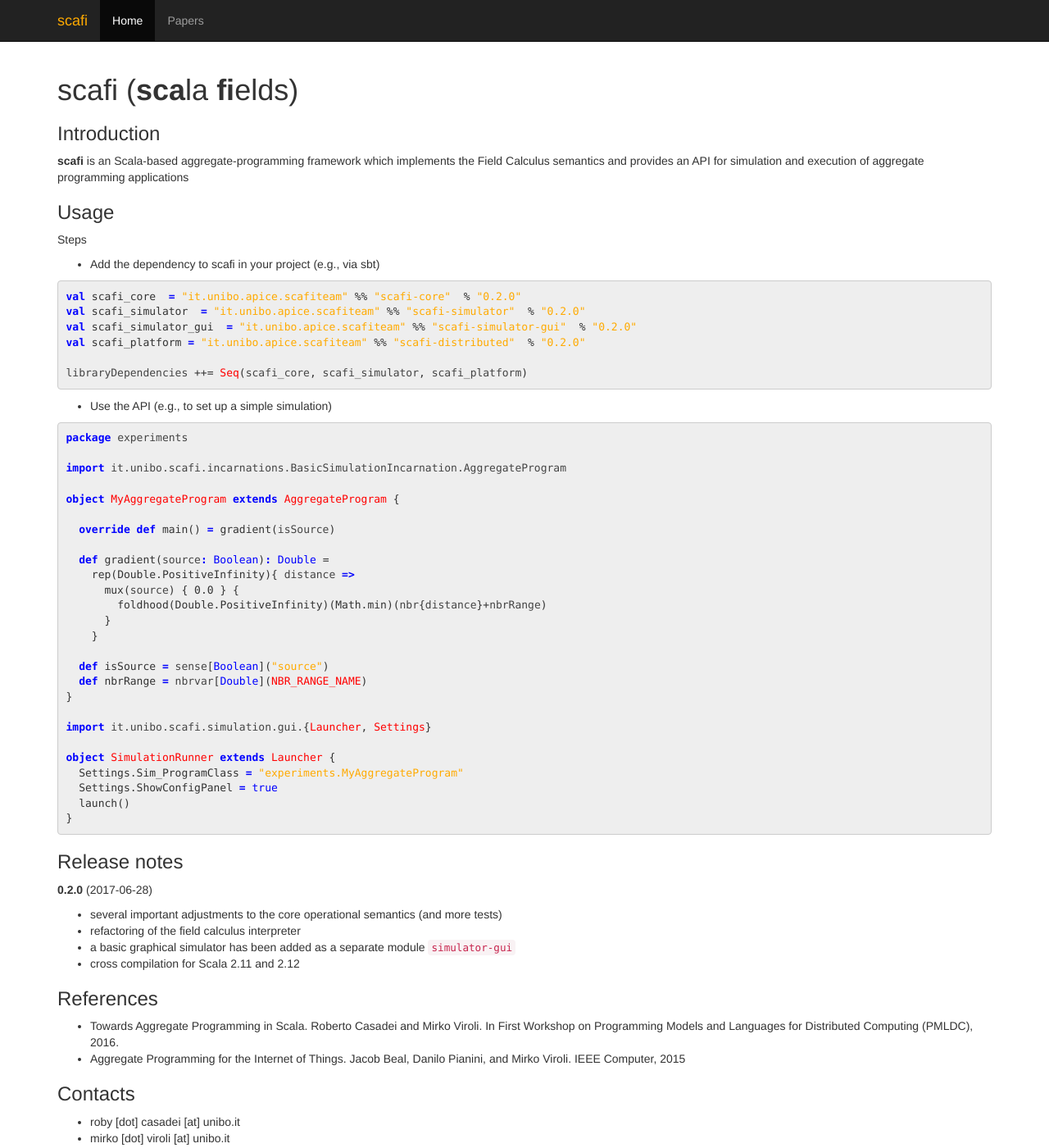
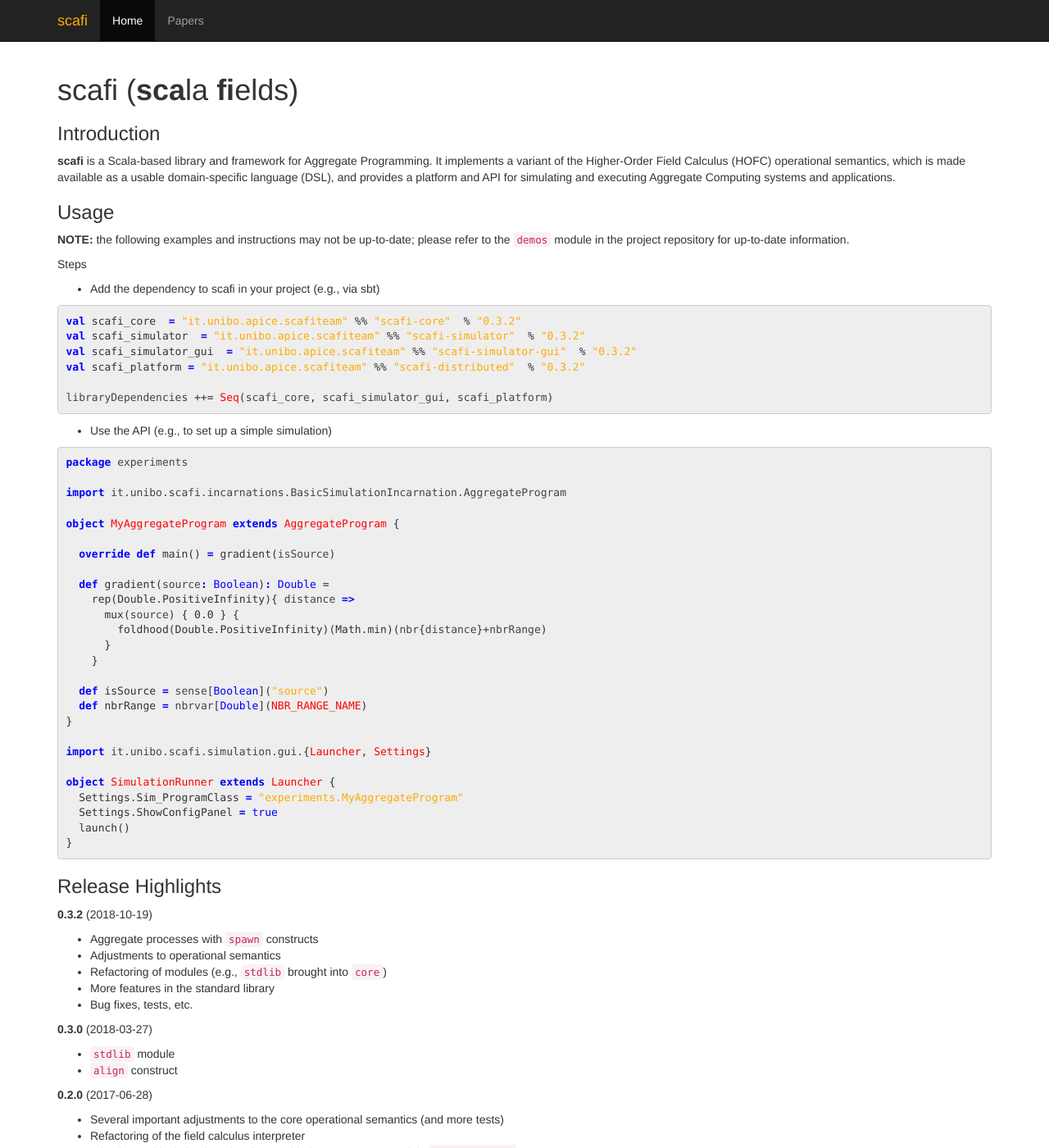
Before and after one commit to scafi/scafi.github.io, a Jekyll site: the page built from index.md, in a window 1280 px wide and 1400 px high. Shown: the whole window at 82% size. Built offline with Jekyll 4.4.1, drawn with Linux system fonts in a browser that asks for light colours; some of the changed text lies outside the part shown.

Commit message:
Adjustments, adding collaborators, updating papers

```diff
--- a/index.md
+++ b/index.md
@@ -9,23 +9,24 @@ main: true
 
 ### Introduction ###
 
-**scafi** is an Scala-based aggregate-programming framework which implements the Field Calculus semantics and provides an API for simulation and execution of aggregate programming applications
+**scafi** is a Scala-based library and framework for Aggregate Programming. It implements a variant of the Higher-Order Field Calculus (HOFC) operational semantics, which is made available as a usable domain-specific language (DSL), and provides a platform and API for simulating and executing Aggregate Computing systems and applications.
 
 ### Usage ###
+
+**NOTE:** the following examples and instructions may not be up-to-date; please refer to the `demos` module in the project repository for up-to-date information.
 
 Steps
 
 * Add the dependency to scafi in your project (e.g., via sbt)
 
-
 {% highlight scala %}
 
-val scafi_core  = "it.unibo.apice.scafiteam" %% "scafi-core"  % "0.2.0"
-val scafi_simulator  = "it.unibo.apice.scafiteam" %% "scafi-simulator"  % "0.2.0"
-val scafi_simulator_gui  = "it.unibo.apice.scafiteam" %% "scafi-simulator-gui"  % "0.2.0"
-val scafi_platform = "it.unibo.apice.scafiteam" %% "scafi-distributed"  % "0.2.0"
+val scafi_core  = "it.unibo.apice.scafiteam" %% "scafi-core"  % "0.3.2"
+val scafi_simulator  = "it.unibo.apice.scafiteam" %% "scafi-simulator"  % "0.3.2"
+val scafi_simulator_gui  = "it.unibo.apice.scafiteam" %% "scafi-simulator-gui"  % "0.3.2"
+val scafi_platform = "it.unibo.apice.scafiteam" %% "scafi-distributed"  % "0.3.2"
 
-libraryDependencies ++= Seq(scafi_core, scafi_simulator, scafi_platform)
+libraryDependencies ++= Seq(scafi_core, scafi_simulator_gui, scafi_platform)
 {% endhighlight %}
 
 * Use the API (e.g., to set up a simple simulation)
@@ -60,19 +61,41 @@ object SimulationRunner extends Launcher {
 }
 {% endhighlight %}
 
-### Release notes ###
+### Release Highlights ###
+
+**0.3.2** (2018-10-19)
+
+* Aggregate processes with `spawn` constructs
+* Adjustments to operational semantics
+* Refactoring of modules (e.g., `stdlib` brought into `core`)
+* More features in the standard library
+* Bug fixes, tests, etc.
+
+**0.3.0** (2018-03-27)
+
+* `stdlib` module
+* `align` construct
 
 **0.2.0** (2017-06-28)
 
-* several important adjustments to the core operational semantics (and more tests)
-* refactoring of the field calculus interpreter
-* a basic graphical simulator has been added as a separate module `simulator-gui`
-* cross compilation for Scala 2.11 and 2.12
+* Several important adjustments to the core operational semantics (and more tests)
+* Refactoring of the field calculus interpreter
+* A basic graphical simulator has been added as a separate module `simulator-gui`
+* Cross compilation for Scala 2.11 and 2.12
+
+### Main Researchers and Authors ###
+
+* Mirko Viroli
+* Roberto Casadei
+
+### Research Collaborators ###
+
+* Ferruccio Damiani
+* Giorgio Audrito
 
 ### References ###
 
-* Towards Aggregate Programming in Scala. Roberto Casadei and Mirko Viroli. In First Workshop on Programming Models and Languages for Distributed Computing (PMLDC), 2016.
-* Aggregate Programming for the Internet of Things. Jacob Beal, Danilo Pianini, and Mirko Viroli. IEEE Computer, 2015
+* See [papers](/papers/)
 
 ### Contacts ###
 
```
Also changed, not shown: pages/papers.md (+16 -4 lines).
